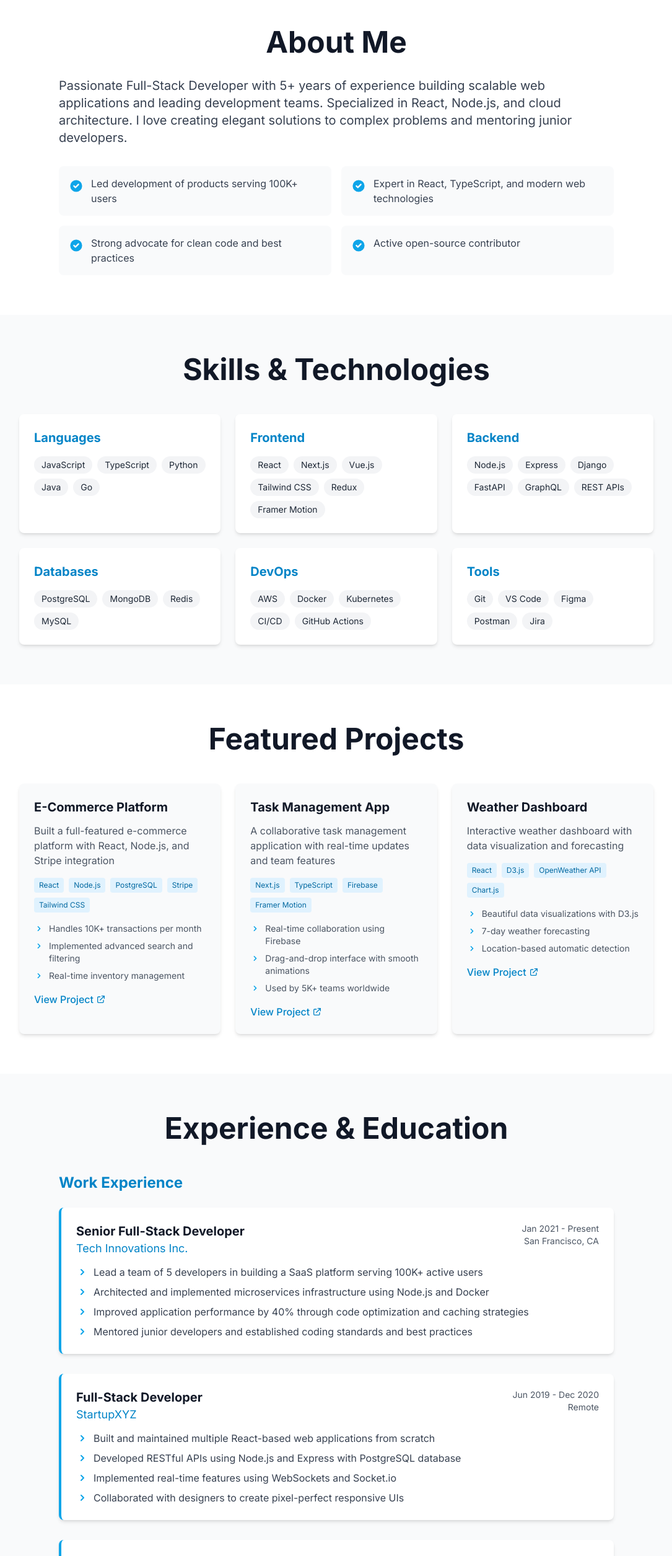
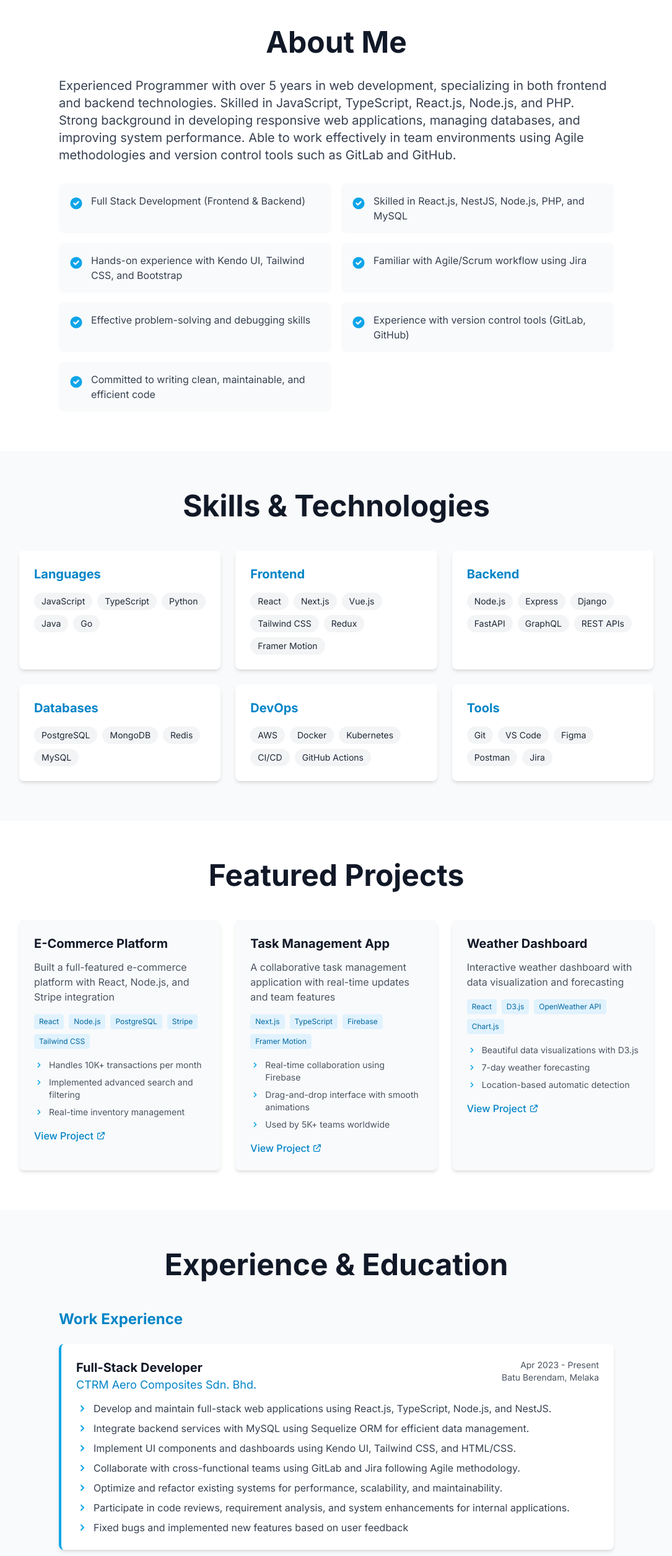
Before and after one commit to mnthaqif/mnthaqif.github.io, a React (Vite) app: page / in a window 1280 px wide. Shown: the part 820-3330 px from the top of the page at 62% size, without its empty margins (97-1182 px from the left). Built offline with nearby package versions, Linux system fonts and the light colour scheme.

Commit message:
Update resumeData with new job experiences and skills

```diff
--- a/src/data/resumeData.js
+++ b/src/data/resumeData.js
@@ -11,12 +11,15 @@ export const resumeData = {
   },
 
   about: {
-    summary: "Passionate Full-Stack Developer with 5+ years of experience building scalable web applications and leading development teams. Specialized in React, Node.js, and cloud architecture. I love creating elegant solutions to complex problems and mentoring junior developers.",
+    summary: "Experienced Programmer with over 5 years in web development, specializing in both frontend and backend technologies. Skilled in JavaScript, TypeScript, React.js, Node.js, and PHP. Strong background in developing responsive web applications, managing databases, and improving system performance. Able to work effectively in team environments using Agile methodologies and version control tools such as GitLab and GitHub.",
     highlights: [
-      "Led development of products serving 100K+ users",
-      "Expert in React, TypeScript, and modern web technologies",
-      "Strong advocate for clean code and best practices",
-      "Active open-source contributor"
+      "Full Stack Development (Frontend & Backend)",
+      "Skilled in React.js, NestJS, Node.js, PHP, and MySQL",
+      "Hands-on experience with Kendo UI, Tailwind CSS, and Bootstrap",
+      "Familiar with Agile/Scrum workflow using Jira",
+      "Effective problem-solving and debugging skills",
+      "Experience with version control tools (GitLab, GitHub)",
+      "Committed to writing clean, maintainable, and efficient code"
     ]
   },
 
@@ -31,42 +34,47 @@ export const resumeData = {
 
   experience: [
     {
-      company: "Tech Innovations Inc.",
-      position: "Senior Full-Stack Developer",
-      location: "San Francisco, CA",
-      startDate: "Jan 2021",
+      company: "CTRM Aero Composites Sdn. Bhd.",
+      position: "Full-Stack Developer",
+      location: "Batu Berendam, Melaka",
+      startDate: "Apr 2023",
       endDate: "Present",
       description: [
-        "Lead a team of 5 developers in building a SaaS platform serving 100K+ active users",
-        "Architected and implemented microservices infrastructure using Node.js and Docker",
-        "Improved application performance by 40% through code optimization and caching strategies",
-        "Mentored junior developers and established coding standards and best practices"
+        "Develop and maintain full-stack web applications using React.js, TypeScript, Node.js, and NestJS.",
+        "Integrate backend services with MySQL using Sequelize ORM for efficient data management.",
+        "Implement UI components and dashboards using Kendo UI, Tailwind CSS, and HTML/CSS.",
+        "Collaborate with cross-functional teams using GitLab and Jira following Agile methodology.",
+        "Optimize and refactor existing systems for performance, scalability, and maintainability.",
+        "Participate in code reviews, requirement analysis, and system enhancements for internal applications.",
+        "Fixed bugs and implemented new features based on user feedback"
       ]
     },
     {
-      company: "StartupXYZ",
-      position: "Full-Stack Developer",
+      company: "EDESS Education Development and Solutions Specialist Sdn. Bhd.",
+      position: "PHP Programmer",
       location: "Remote",
-      startDate: "Jun 2019",
-      endDate: "Dec 2020",
+      startDate: "Jan 2021",
+      endDate: "Mac 2023",
       description: [
-        "Built and maintained multiple React-based web applications from scratch",
-        "Developed RESTful APIs using Node.js and Express with PostgreSQL database",
-        "Implemented real-time features using WebSockets and Socket.io",
-        "Collaborated with designers to create pixel-perfect responsive UIs"
+        "Designed and developed education management systems using PHP, MySQL, and Bootstrap.",
+        "Created dynamic web pages and interactive features using JavaScript, jQuery, and HTML/CSS.",
+        "Maintained and optimized SQL queries and backend logic for improved performance.",
+        "Collaborated with the development team using GitLab for version control and deployment management.",
+        "Optimize and refactor existing systems for performance, scalability, and maintainability."
       ]
     },
     {
-      company: "Digital Solutions Co.",
-      position: "Junior Developer",
+      company: "Integrasys Solution Sdn. Bhd.",
+      position: "Frontend Developer",
       location: "New York, NY",
       startDate: "Jan 2018",
       endDate: "May 2019",
       description: [
-        "Developed responsive web applications using React and modern JavaScript",
-        "Contributed to backend development using Python and Django",
-        "Participated in agile development processes and code reviews",
-        "Fixed bugs and implemented new features based on user feedback"
+        "Developed responsive front-end interfaces using HTML5, CSS, and Bootstrap.",
+        "Implemented and customized UI layouts to improve user experience and accessibility.",
+        "Collaborated with the development team using GitLab for version control and deployment management.",
+        "Fixed bugs and implemented new features based on user feedback.",
+        "Ensured cross-browser compatibility and optimized web pages for performance."
       ]
     }
   ],
```
